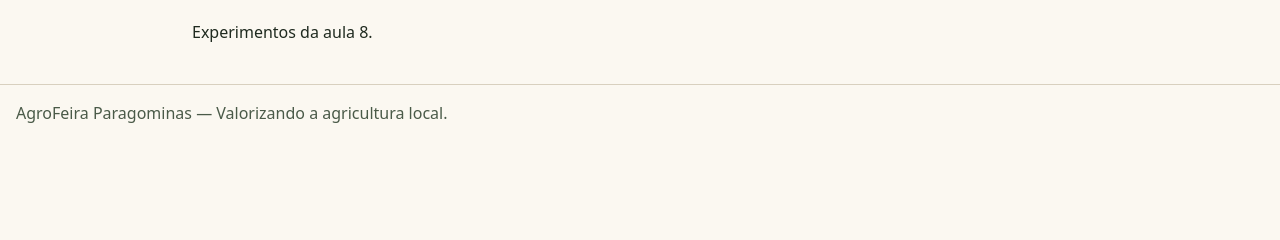
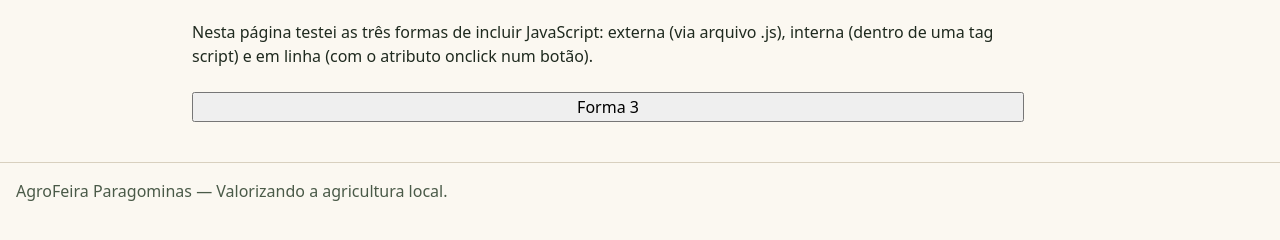
Before and after one commit to barraxbsi/agrofeira-wagner-barral, a plain HTML site: page aula8.html in a window 1280 px wide. Shown: the part 314-554 px from the top of the page. Drawn offline with Linux system fonts and the light colour scheme.

Commit message:
Implementa as tres formas de JavaScript na aula8.html

```diff
--- a/aula8.html
+++ b/aula8.html
@@ -43,7 +43,7 @@
     <!-- Conteúdo Principal -->
     <main id="conteudo-principal">
         <h2>JavaScript na AgroFeira</h2>
-        <p>Experimentos da aula 8.</p>
+        <p>Nesta página testei as três formas de incluir JavaScript: externa (via arquivo .js), interna (dentro de uma tag script) e em linha (com o atributo onclick num botão).</p>
 
         <!-- Script da Forma 1 (Externa) -->
         <script src="js/aula8.js"></script>
@@ -52,6 +52,8 @@
         <script>
             console.log('Forma 2: interna, dentro da tag script na pagina');
         </script>
+        <!-- Botão da Forma 3 (Em linha) -->
+        <button type="button" onclick="alert('Forma 3: em linha, dentro da tag')">Forma 3</button>
     </main>
 
     <!-- Rodapé -->
```
